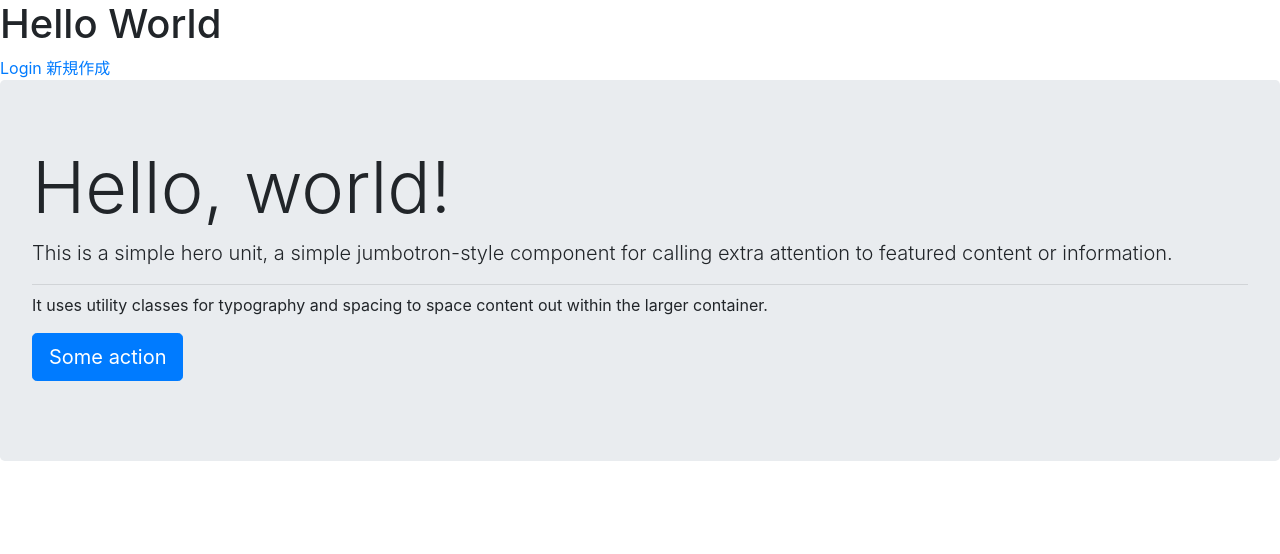
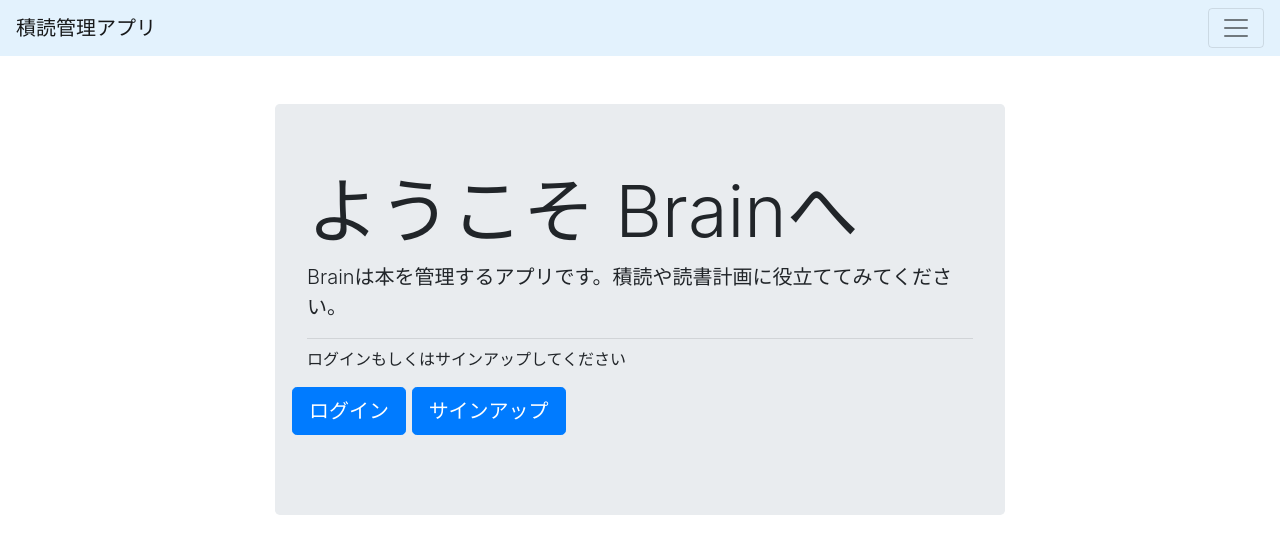
Before and after one commit to yutarotakei/book_diary, a Django app: template diary/templates/index.html in a window 1280 px wide. Shown: the top 554 px of the page. Run offline with Django 3.2, Linux system fonts and the light colour scheme; the template is opened without the code that fills it, so the values that code supplies are empty; some libraries are stand-ins or nearby versions.

Commit message:
4th commit

```diff
--- a/diary/templates/book_list.html
+++ b/diary/templates/book_list.html
@@ -18,7 +18,7 @@
         <a class="nav-link" href="{% url 'diary:book_create' %}">新規作成 <span class="sr-only">(current)</span></a>
       </li>
       <li class="nav-item">
-        <a class="nav-link" href="#!">#</a>
+        <a class="nav-link" href="#!">グラフ</a>
       </li>
     </ul>
   </div>
@@ -34,6 +34,7 @@
             <th>形態</th>
             <th>ジャンル</th>
             <th>日時</th>
+            <th></th>
         </tr>
   </thead>
         {% for book in book_list %}
--- a/diary/templates/index.html
+++ b/diary/templates/index.html
@@ -5,19 +5,50 @@
     <title>実験用です</title>
 </head>
 <body>
-<h1>Hello World</h1>
-<a href="{% url 'account_login' %}">Login</a>
-<a href="{% url 'diary:book_create' %}">新規作成</a>
+
+<nav class="navbar navbar-light" style="background-color: #e3f2fd;">
+  <a class="navbar-brand" href="#">積読管理アプリ</a>
+  <button class="navbar-toggler" type="button" data-toggle="collapse" data-target="#navbarSupportedContent" aria-controls="navbarSupportedContent" aria-expanded="false" aria-label="Toggle navigation">
+    <span class="navbar-toggler-icon"></span>
+  </button>
+
+  <div class="collapse navbar-collapse" id="navbarSupportedContent">
+    <ul class="navbar-nav mr-auto">
+      <li class="nav-item active">
+        <a class="nav-link" href="#">Home <span class="sr-only">(current)</span></a>
+      </li>
+      <li class="nav-item">
+        <a class="nav-link text-primary" href="#">Link</a>
+      </li>
+      <li class="nav-item">
+        <a class="navbar-brand" href="#!">Navbar</a>
+      </li>
+    </ul>
+    <form class="form-inline my-2 my-lg-0">
+      <input class="form-control mr-sm-2" type="text" placeholder="Search" aria-label="Search">
+      <button class="btn btn-outline-success my-2 my-sm-0" type="submit">Search</button>
+    </form>
+  </div>
+</nav>
+
+<div class="container mt-5">
+    <div class="row">
+        <div class="col-md-8 offset-md-2">
 <div class="jumbotron">
-  <h1 class="display-3">Hello, world!</h1>
-  <p class="lead">This is a simple hero unit, a simple jumbotron-style component for
-                  calling extra attention to featured content or information.</p>
+  <h1 class="display-3">ようこそ Brainへ</h1>
+  <p class="lead">Brainは本を管理するアプリです。積読や読書計画に役立ててみてください。</p>
   <hr class="my-2">
-  <p>It uses utility classes for typography and
-     spacing to space content out within the larger container.</p>
+  <p>ログインもしくはサインアップしてください</p>
+    <div class="row align-items-center">
   <p class="lead">
-    <a class="btn btn-primary btn-lg" href="#!" role="button">Some action</a>
+    <a class="btn btn-primary btn-lg" href="{% url 'account_login' %}" role="button">ログイン</a>
+      <a class="btn btn-primary btn-lg" href="{% url 'account_signup' %}" role="button">サインアップ</a>
   </p>
+
+</div>
+    </div>
+</div>
+    </div>
 </div>
 
 </body>
```
